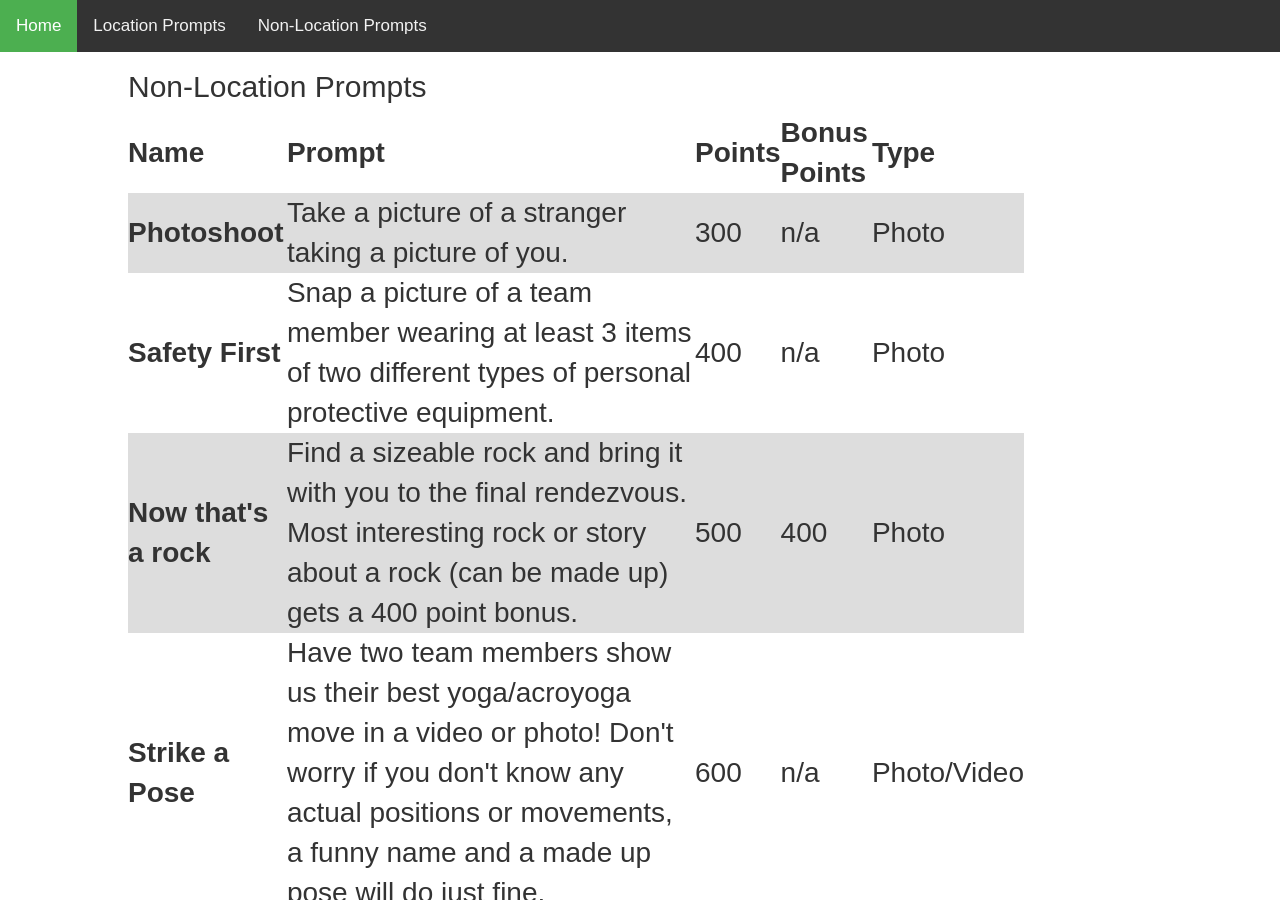
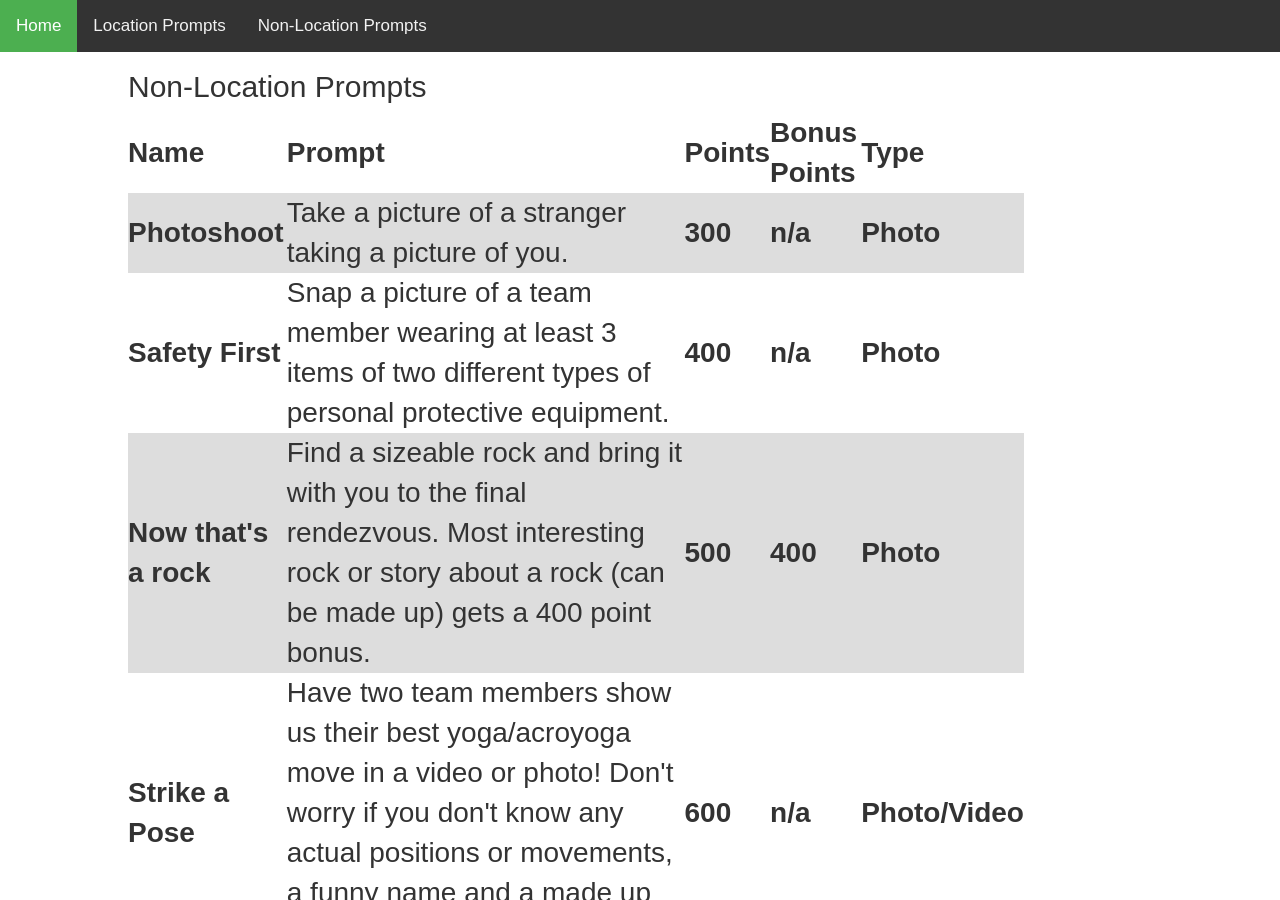
Before and after one commit to nsryan2/scav_hunt, a Jekyll site: the page built from non_loc_prompts.html, in a window 1280 px wide and 900 px high. Built offline with Jekyll 4.4.1, drawn with Linux system fonts in a browser that asks for light colours; nearby versions of some CDN libraries.

Commit message:
Update non_loc_prompts.html

```diff
--- a/non_loc_prompts.html
+++ b/non_loc_prompts.html
@@ -51,37 +51,37 @@ title: Non-Location Prompts
   <tr class="prompt">
     <td class="prompt"><b>Photoshoot</b></td>
     <td class="prompt">Take a picture of a stranger taking a picture of you.</td>
-    <td class="prompt">300</td>
-    <td class="prompt">n/a</td>
-    <td class="prompt">Photo</td>
+    <td class="prompt"><b>300</b></td>
+    <td class="prompt"><b>n/a</b></td>
+    <td class="prompt"><b>Photo</b></td>
   </tr>
   <tr class="prompt">
     <td class="prompt"><b>Safety First</b></td>
     <td class="prompt">Snap a picture of a team member wearing at least 3 items of two different types of personal protective equipment.</td>
-    <td class="prompt">400</td>
-    <td class="prompt">n/a</td>
-    <td class="prompt">Photo</td>
+    <td class="prompt"><b>400</b></td>
+    <td class="prompt"><b>n/a</b></td>
+    <td class="prompt"><b>Photo</b></td>
   </tr>
   <tr class="prompt">
     <td class="prompt"><b>Now that's a rock</b></td>
     <td class="prompt">Find a sizeable rock and bring it with you to the final rendezvous. Most interesting rock or story about a rock (can be made up) gets a 400 point bonus.</td>
-    <td class="prompt">500</td>
-    <td class="prompt">400</td>
-    <td class="prompt">Photo</td>
+    <td class="prompt"><b>500</b></td>
+    <td class="prompt"><b>400</b></td>
+    <td class="prompt"><b>Photo</b></td>
   </tr>
   <tr class="prompt">
     <td class="prompt"><b>Strike a Pose</b></td>
     <td class="prompt">Have two team members show us their best yoga/acroyoga move in a video or photo! Don't worry if you don't know any actual positions or movements, a funny name and a made up pose will do just fine.</td>
-    <td class="prompt">600</td>
-    <td class="prompt">n/a</td>
-    <td class="prompt">Photo/Video</td>
+    <td class="prompt"><b>600</b></td>
+    <td class="prompt"><b>n/a</b></td>
+    <td class="prompt"><b>Photo/Video</b></td>
   </tr>
   <tr class="prompt">
     <td class="prompt"><b>Literary Genius</b></td>
     <td class="prompt">Write a poem of at least 8 lines, film a video clip of a team member reciting it to a stranger.</td>
-    <td class="prompt">1000</td>
-    <td class="prompt">n/a</td>
-    <td class="prompt">Video</td>
+    <td class="prompt"><b>1000</b></td>
+    <td class="prompt"><b>n/a</b></td>
+    <td class="prompt"><b>Video</b></td>
   </tr>
   <tr class="prompt">
     <td class="prompt"><b>This thing here</b></td>
@@ -90,9 +90,9 @@ title: Non-Location Prompts
 There are several such demonstrations around Loomis Lab that inspire EOH demonstrations. Since you won't be going inside for this game, you'll need to come up with one on your own (feel free to take inspiration from any you may know of inside Loomis). For this mission you need to film one of your teammates giving an overly confident mis-explanation of what the demonstration proves.<br>
 <br>
 200 additional Bonus points for the most inaccurate and hilarious submission. Bonus points will only be awarded if there are multiple submissions for this question.</td>
-    <td class="prompt">1000</td>
-    <td class="prompt">200</td>
-    <td class="prompt">Video</td>
+    <td class="prompt"><b>1000</b></td>
+    <td class="prompt"><b>200</b></td>
+    <td class="prompt"><b>Video</b></td>
   </tr>
 
 </table>
```
